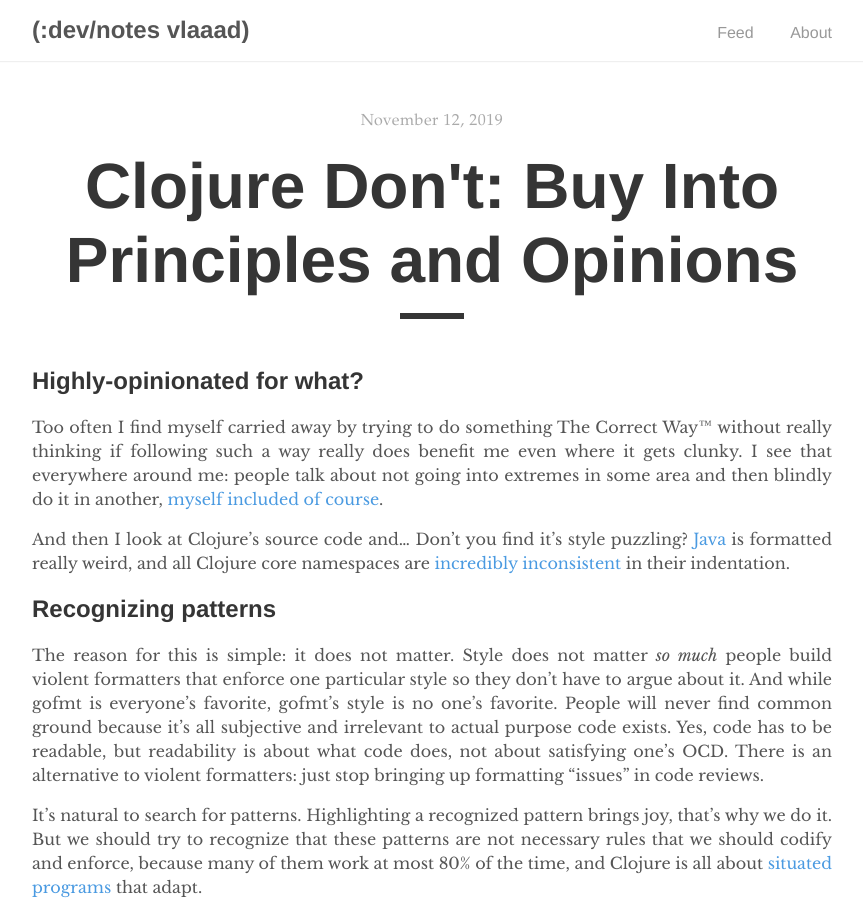
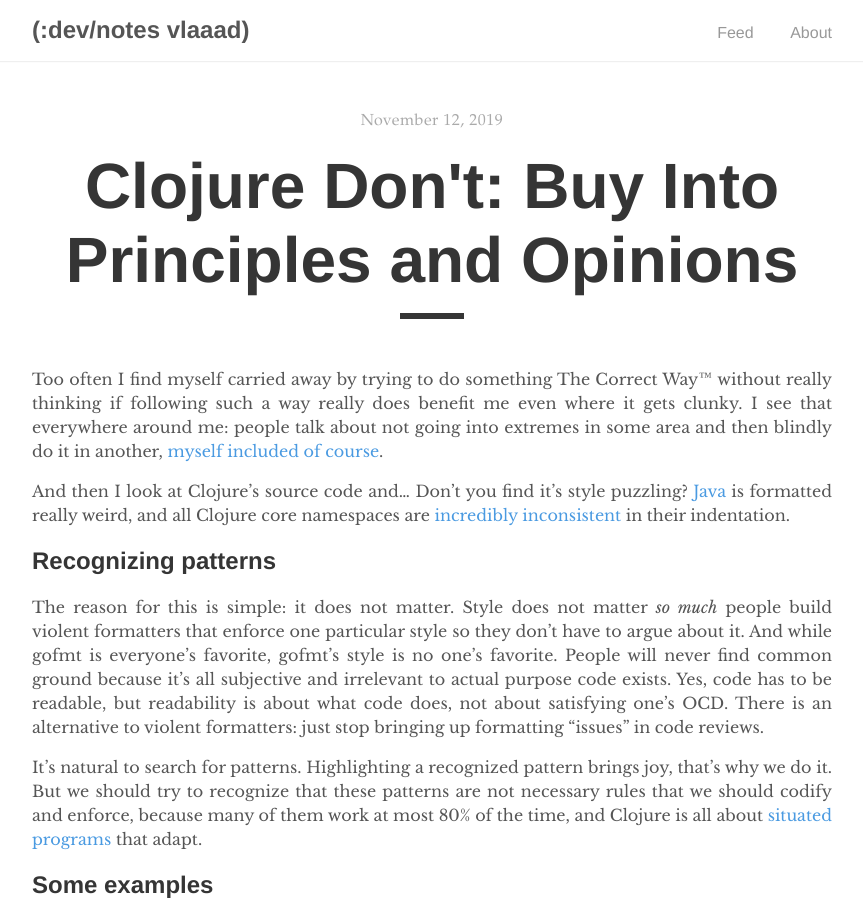
Before and after one commit to vlaaad/vlaaad.github.io, a Jekyll site: the page built from _posts/2019-11-12-opinionated-principles.md, in a window 1280 px wide and 900 px high. Shown: the whole window, without its empty margins (208-1071 px from the left). Built offline with Jekyll 4.4.1, drawn with Linux system fonts in a browser that asks for light colours.

```diff
--- a/_posts/2019-11-12-opinionated-principles.md
+++ b/_posts/2019-11-12-opinionated-principles.md
@@ -4,7 +4,6 @@
 description: "Break the chains of OCD"
 date: 2019-11-12
 ---
-## Highly-opinionated for what?
 
 Too often I find myself carried away by trying to do something The Correct Way™ without really thinking if following such a way really does benefit me even where it gets clunky. I see that everywhere around me: people talk about not going into extremes in some area and then blindly do it in another, [myself included of course](/2019-03-30/question-marks-in-clojure).
 
```
